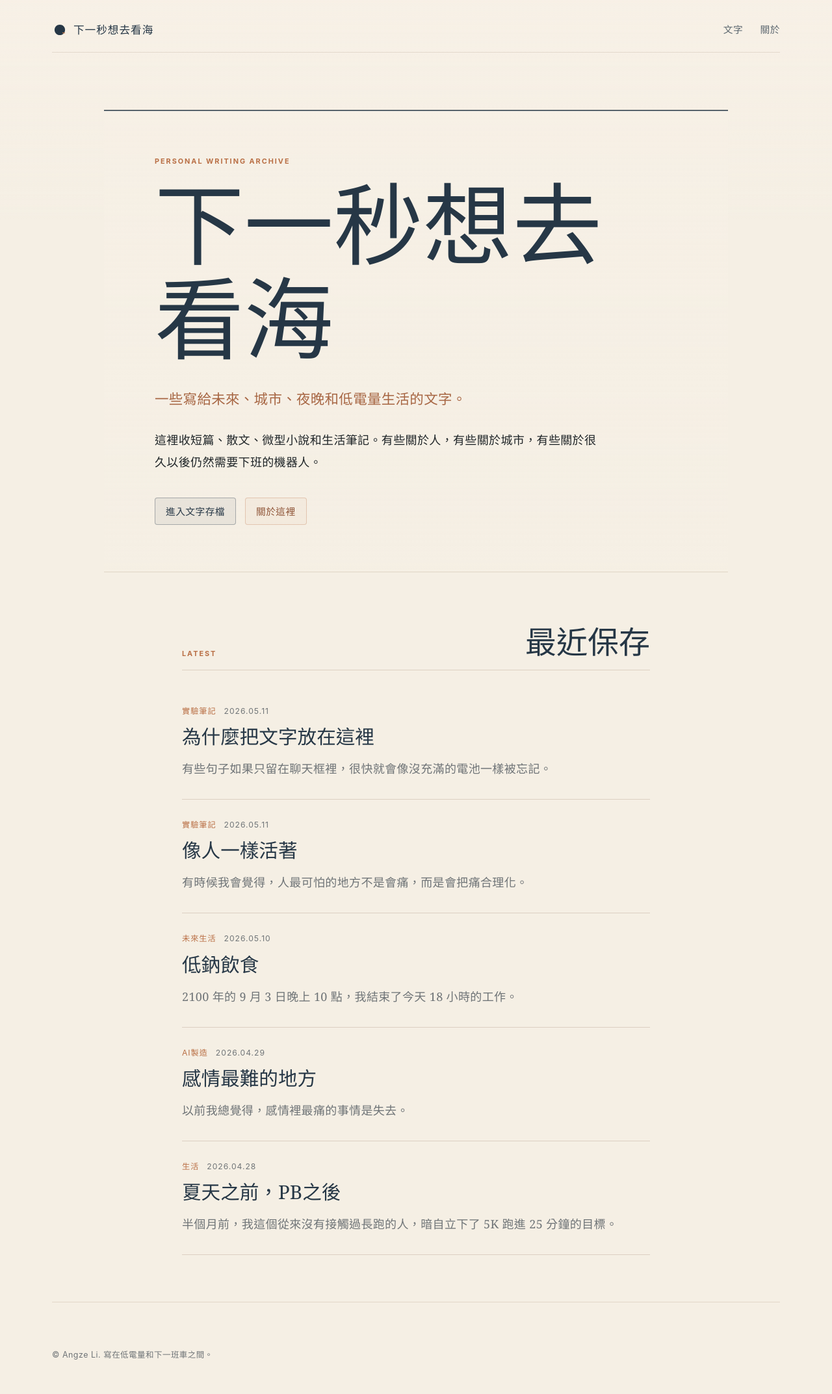
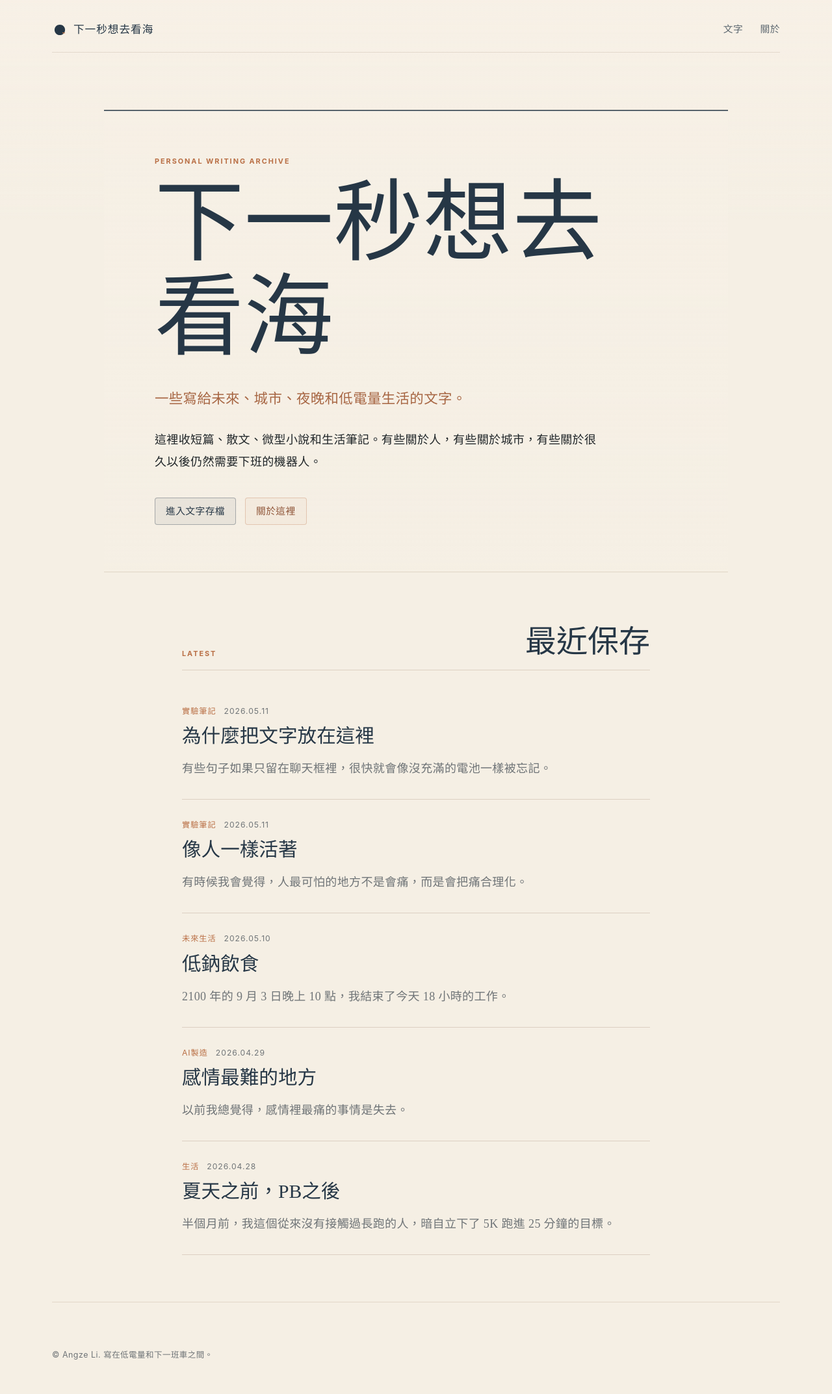
Before and after one commit to angzeli/next-second-sea, a Jekyll site: the page built from index.html, in a window 1280 px wide. Shown: the whole page at 65% size. Built offline with Jekyll 4.4.1, drawn with Linux system fonts in a browser that asks for light colours.

Commit message:
Font change

```diff
--- a/_includes/head.html
+++ b/_includes/head.html
@@ -4,5 +4,5 @@
   <meta name="description" content="{{ page.excerpt | default: site.description | strip_html | strip_newlines | escape }}">
   <title>{% if page.title %}{{ page.title | escape }} · {% endif %}{{ site.title | escape }}</title>
   <link rel="icon" href="{{ '/assets/favicon.svg' | relative_url }}" type="image/svg+xml">
-  <link rel="stylesheet" href="{{ '/assets/css/archive.css' | relative_url }}">
+  <link rel="stylesheet" href="{{ '/assets/css/style.css' | relative_url }}">
 </head>
--- a/assets/css/archive.css
+++ b/assets/css/style.css
@@ -7,6 +7,8 @@
   --copper: #b96f45;
   --night-blue: #263746;
   --shadow: rgba(31, 37, 40, 0.045);
+  --font-serif: "Songti TC", "Songti SC", "STSongti-TC-Regular", "STSong", "PMingLiU", "MingLiU", serif;
+  --font-sans: -apple-system, BlinkMacSystemFont, "Segoe UI", sans-serif;
 }
 
 * {
@@ -23,7 +25,7 @@ body {
     linear-gradient(180deg, rgba(248, 241, 231, 0.76), rgba(245, 239, 228, 0) 340px),
     var(--paper);
   color: var(--ink);
-  font-family: "Noto Serif TC", "Songti TC", "PMingLiU", Georgia, serif;
+  font-family: var(--font-serif);
   font-size: 18px;
   line-height: 1.9;
   letter-spacing: 0.02em;
@@ -68,6 +70,7 @@ img {
   align-items: center;
   gap: 9px;
   color: var(--night-blue);
+  font-family: var(--font-serif);
   font-size: 1.04rem;
   font-weight: 500;
   letter-spacing: 0.06em;
@@ -88,7 +91,7 @@ img {
   flex-wrap: wrap;
   justify-content: flex-end;
   gap: 8px 26px;
-  font-family: "Noto Serif TC", "Songti TC", "PMingLiU", Georgia, serif;
+  font-family: var(--font-sans);
   font-size: 0.92rem;
   letter-spacing: 0.04em;
 }
@@ -113,7 +116,7 @@ img {
 .site-footer {
   padding: 56px 0 36px;
   color: var(--muted);
-  font-family: -apple-system, BlinkMacSystemFont, "Segoe UI", sans-serif;
+  font-family: var(--font-sans);
   font-size: 0.78rem;
   letter-spacing: 0.04em;
   border-top: 1px solid rgba(216, 202, 187, 0.64);
@@ -135,7 +138,7 @@ img {
 .section-kicker {
   margin: 0 0 16px;
   color: var(--copper);
-  font-family: -apple-system, BlinkMacSystemFont, "Segoe UI", sans-serif;
+  font-family: var(--font-sans);
   font-size: 0.68rem;
   font-weight: 650;
   letter-spacing: 0.18em;
@@ -147,6 +150,7 @@ img {
   max-width: 11ch;
   margin: 0;
   color: var(--night-blue);
+  font-family: var(--font-serif);
   font-size: clamp(3.3rem, 11vw, 8.6rem);
   font-weight: 500;
   letter-spacing: 0;
@@ -157,6 +161,7 @@ img {
   max-width: 680px;
   margin: 34px 0 0;
   color: #a76643;
+  font-family: var(--font-serif);
   font-size: clamp(1.08rem, 2vw, 1.34rem);
   line-height: 1.8;
 }
@@ -165,6 +170,7 @@ img {
   max-width: 690px;
   margin: 26px 0 0;
   color: var(--ink);
+  font-family: var(--font-serif);
 }
 
 .home-actions {
@@ -181,7 +187,7 @@ img {
   padding: 9px 16px;
   border: 1px solid rgba(185, 111, 69, 0.3);
   border-radius: 4px;
-  font-family: "Noto Serif TC", "Songti TC", "PMingLiU", Georgia, serif;
+  font-family: var(--font-sans);
   font-size: 0.92rem;
   font-weight: 500;
   letter-spacing: 0.03em;
@@ -236,9 +242,9 @@ img {
 
 .section-heading h2,
 .page-header h1,
-.archive-year h2,
 .post-header h1 {
   color: var(--night-blue);
+  font-family: var(--font-serif);
   font-weight: 500;
   letter-spacing: 0;
   line-height: 1.2;
@@ -269,6 +275,7 @@ img {
 .archive-item h2 {
   margin: 0;
   color: var(--night-blue);
+  font-family: var(--font-serif);
   font-weight: 500;
   letter-spacing: 0;
   line-height: 1.35;
@@ -297,7 +304,7 @@ img {
   gap: 8px 12px;
   margin-bottom: 10px;
   color: var(--muted);
-  font-family: -apple-system, BlinkMacSystemFont, "Segoe UI", sans-serif;
+  font-family: var(--font-sans);
   font-size: 0.76rem;
   letter-spacing: 0.08em;
   line-height: 1.5;
@@ -322,6 +329,7 @@ img {
 
 .page-header h1 {
   margin: 0;
+  font-family: var(--font-serif);
   font-size: clamp(2.35rem, 7vw, 4.8rem);
 }
 
@@ -337,10 +345,16 @@ img {
   margin-top: 0;
 }
 
+.page-content,
+.post-content {
+  font-family: var(--font-serif);
+}
+
 .page-content h2,
 .post-content h2 {
   margin-top: 2.2em;
   color: var(--night-blue);
+  font-family: var(--font-serif);
   font-size: 1.45rem;
   font-weight: 500;
   letter-spacing: 0;
@@ -363,7 +377,7 @@ img {
   border: 1px solid var(--line);
   border-radius: 999px;
   color: var(--night-blue);
-  font-family: -apple-system, BlinkMacSystemFont, "Segoe UI", sans-serif;
+  font-family: var(--font-sans);
   font-size: 0.78rem;
   letter-spacing: 0.04em;
   text-decoration: none;
@@ -380,7 +394,7 @@ img {
 .archive-year h2 {
   margin: 0 0 12px;
   color: var(--copper);
-  font-family: -apple-system, BlinkMacSystemFont, "Segoe UI", sans-serif;
+  font-family: var(--font-sans);
   font-size: 0.9rem;
   font-weight: 700;
   letter-spacing: 0.14em;
@@ -395,7 +409,7 @@ img {
 
 .archive-item > time {
   color: var(--muted);
-  font-family: -apple-system, BlinkMacSystemFont, "Segoe UI", sans-serif;
+  font-family: var(--font-sans);
   font-size: 0.78rem;
   letter-spacing: 0.08em;
 }
@@ -414,6 +428,7 @@ img {
 .post-header h1 {
   max-width: 12ch;
   margin: 12px 0 0;
+  font-family: var(--font-serif);
   font-size: clamp(2.5rem, 8vw, 5.4rem);
 }
 
@@ -435,7 +450,7 @@ img {
   margin-top: 58px;
   padding-top: 28px;
   border-top: 1px solid var(--line);
-  font-family: -apple-system, BlinkMacSystemFont, "Segoe UI", sans-serif;
+  font-family: var(--font-sans);
   font-size: 0.86rem;
   line-height: 1.6;
 }
```
Also changed, not shown: HOW_TO.md (+1 -1 lines).
